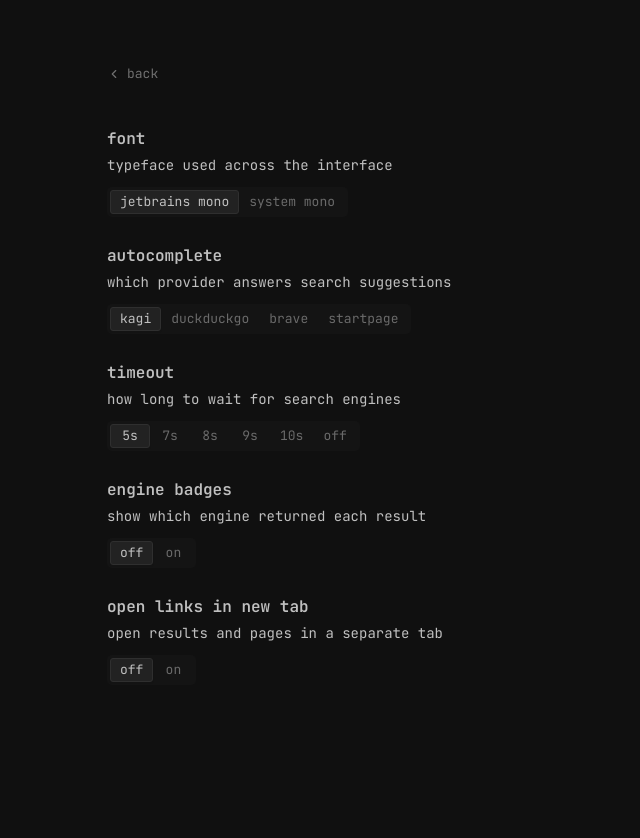
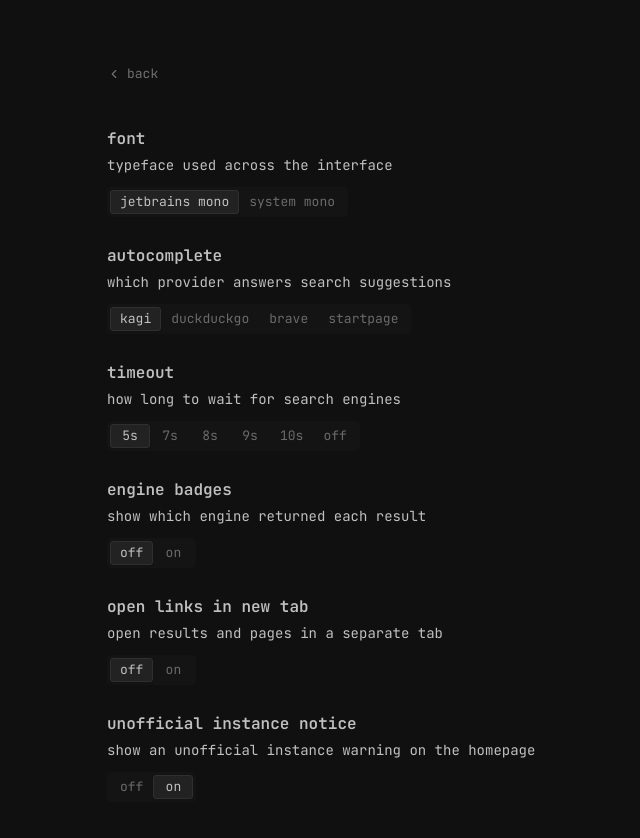
Before and after one commit to wdkqxd/clasp, a SvelteKit app in the folder frontend/: page /settings in a window 1280 px wide. Shown: the top 838 px of the page, without its empty margins (213-853 px from the left). Before the commit the page ends 800 px from the top, so only its background shows below. Built offline with nearby package versions, Linux system fonts and the light colour scheme.

Commit message:
feat(ui): add unofficial instance notice with settings toggle

```diff
--- a/frontend/src/lib/components/settings/SettingsItems.svelte
+++ b/frontend/src/lib/components/settings/SettingsItems.svelte
@@ -1,4 +1,6 @@
 <script lang="ts">
+	import { page } from '$app/state';
+	import { isOfficialHost } from '$lib/instance';
 	import AnchorHeading from './AnchorHeading.svelte';
 	import SegmentedControl from './SegmentedControl.svelte';
 	import {
@@ -10,6 +12,7 @@
 	} from './searchSettings.svelte';
 
 	const settings = getSearchSettings();
+	const isOfficialInstance = $derived(isOfficialHost(page.url.hostname));
 
 	const FONTS: { value: FontChoice; label: string }[] = [
 		{ value: 'jetbrains', label: 'jetbrains mono' },
@@ -92,4 +95,20 @@
 			/>
 		</div>
 	</section>
+
+	{#if !isOfficialInstance}
+		<section class="group mt-7">
+			<AnchorHeading id="unofficial-instance-notice">unofficial instance notice</AnchorHeading>
+			<p class="mt-1 text-[14px] leading-[1.625] text-[#c0c0c0]">
+				show an unofficial instance warning on the homepage
+			</p>
+			<div class="mt-2.5">
+				<SegmentedControl
+					options={BOOLEAN_OPTIONS}
+					bind:value={settings.showInstanceNotice}
+					onchange={() => saveSearchSettings()}
+				/>
+			</div>
+		</section>
+	{/if}
 </div>
--- a/frontend/src/lib/components/settings/searchSettings.svelte.ts
+++ b/frontend/src/lib/components/settings/searchSettings.svelte.ts
@@ -40,6 +40,7 @@ export type SearchSettings = {
 	font: FontChoice;
 	autocomplete: AutocompleteProvider;
 	timeout: SearchTimeout;
+	showInstanceNotice: boolean;
 	hideAIImages: boolean;
 	transparentOnly: boolean;
 };
@@ -52,6 +53,7 @@ const defaults: SearchSettings = {
 	font: 'jetbrains',
 	autocomplete: 'kagi',
 	timeout: 5,
+	showInstanceNotice: true,
 	hideAIImages: false,
 	transparentOnly: false,
 };
@@ -87,6 +89,10 @@ function load(): SearchSettings {
 			timeout: TIMEOUT_OPTIONS.some((o) => o.value === parsed.timeout)
 				? parsed.timeout
 				: defaults.timeout,
+			showInstanceNotice:
+				typeof parsed.showInstanceNotice === 'boolean'
+					? parsed.showInstanceNotice
+					: defaults.showInstanceNotice,
 			hideAIImages:
 				typeof parsed.hideAIImages === 'boolean' ? parsed.hideAIImages : defaults.hideAIImages,
 			transparentOnly: defaults.transparentOnly,
@@ -118,6 +124,7 @@ export function saveSearchSettings(): void {
 				font: searchSettings.font,
 				autocomplete: searchSettings.autocomplete,
 				timeout: searchSettings.timeout,
+				showInstanceNotice: searchSettings.showInstanceNotice,
 				hideAIImages: searchSettings.hideAIImages,
 			})
 		);
--- a/frontend/src/lib/content/about/privacy.md
+++ b/frontend/src/lib/content/about/privacy.md
@@ -21,3 +21,5 @@ all queries are processed in RAM and sent to search engines in anonymized form,
 ## self-hosted instances
 
 we do our best to keep this instance private. anyone can run their own copy of clasp though, and we can neither see nor control what they do with it, so we cannot answer for it. read the source before you trust one.
+
+<p data-instance-only>the notice about this on the home page can be turned off <a href="/settings#unofficial-instance-notice">in the settings</a>.</p>
--- /dev/null
+++ b/frontend/src/lib/instance.ts
@@ -0,0 +1,5 @@
+export const OFFICIAL_HOST = 'clasp.wdkq.cc';
+
+export function isOfficialHost(hostname: string): boolean {
+	return hostname === OFFICIAL_HOST;
+}
--- a/frontend/src/routes/+page.svelte
+++ b/frontend/src/routes/+page.svelte
@@ -1,8 +1,11 @@
 <script lang="ts">
 	import { goto } from '$app/navigation';
-	import { Info, Settings2, ShieldCheck } from '@lucide/svelte';
+	import { page } from '$app/state';
+	import { CircleQuestionMark, Info, Settings2, ShieldCheck } from '@lucide/svelte';
 	import { openBangOr } from '$lib/bangs';
 	import SearchForm from '$lib/components/search/SearchForm.svelte';
+	import { getSearchSettings } from '$lib/components/settings/searchSettings.svelte';
+	import { isOfficialHost } from '$lib/instance';
 	import logo from '$lib/assets/logo.svg';
 
 	const links = [
@@ -16,6 +19,9 @@
 	let panelHeight = $state(0);
 	let footerEl = $state<HTMLElement | null>(null);
 	let closeTimer: ReturnType<typeof setTimeout> | undefined;
+
+	const isOfficialInstance = $derived(isOfficialHost(page.url.hostname));
+	const settings = getSearchSettings();
 
 	function onSearch(q: string) {
 		openBangOr(q, `/search?q=${encodeURIComponent(q)}`, goto);
@@ -60,6 +66,18 @@
 />
 
 <div class="relative flex min-h-screen flex-col overflow-hidden px-4">
+	{#if !isOfficialInstance && settings.showInstanceNotice}
+		<div class="absolute inset-x-0 top-0 z-30 flex justify-center px-4 pt-4">
+			<a
+				href="/about/privacy#self-hosted-instances"
+				class="inline-flex items-center gap-1.5 rounded-[3px] text-[12px] text-[#707070] transition-colors hover:text-[#c0c0c0] focus-visible:outline-1 focus-visible:outline-offset-2 focus-visible:outline-[#707070]"
+			>
+				<span>unofficial instance</span>
+				<CircleQuestionMark size={13} strokeWidth={1.75} />
+			</a>
+		</div>
+	{/if}
+
 	<div class="flex flex-1 items-center justify-center">
 		<div class="w-full max-w-xl">
 			<div class="mb-8 flex justify-center">
--- a/frontend/src/routes/about/[slug]/+page.svelte
+++ b/frontend/src/routes/about/[slug]/+page.svelte
@@ -1,7 +1,11 @@
 <script lang="ts">
 	import { ChevronLeft } from '@lucide/svelte';
+	import { page } from '$app/state';
+	import { isOfficialHost } from '$lib/instance';
 
 	let { data } = $props();
+
+	const isOfficialInstance = $derived(isOfficialHost(page.url.hostname));
 </script>
 
 <svelte:head>
@@ -19,7 +23,7 @@
 		back
 	</a>
 
-	<div class="prose mt-10">
+	<div class="prose mt-10" class:official-instance={isOfficialInstance}>
 		{@html data.doc.html}
 	</div>
 </div>
@@ -49,6 +53,9 @@
 	.prose :global(p + p) {
 		margin-top: 1.25rem;
 	}
+	.prose.official-instance :global([data-instance-only]) {
+		display: none;
+	}
 	.prose :global(a) {
 		color: inherit;
 		text-decoration: underline;
```
